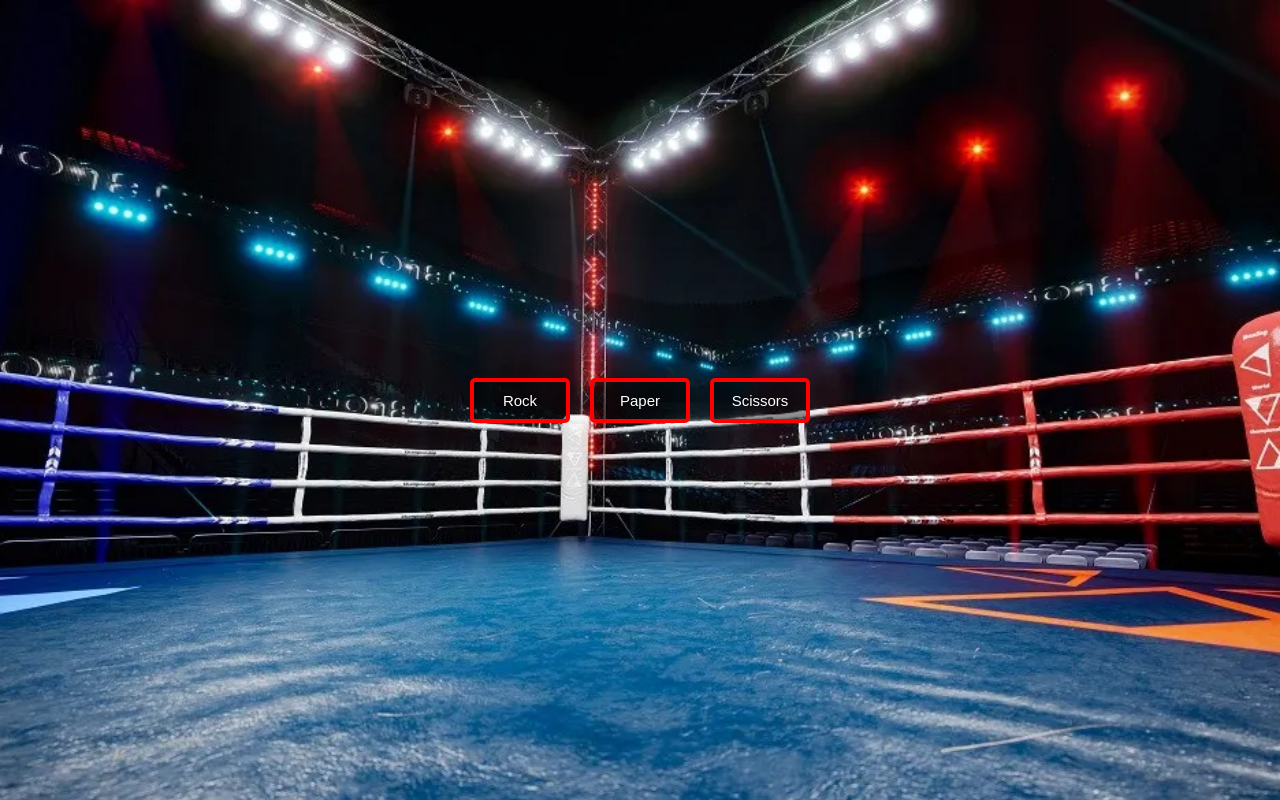
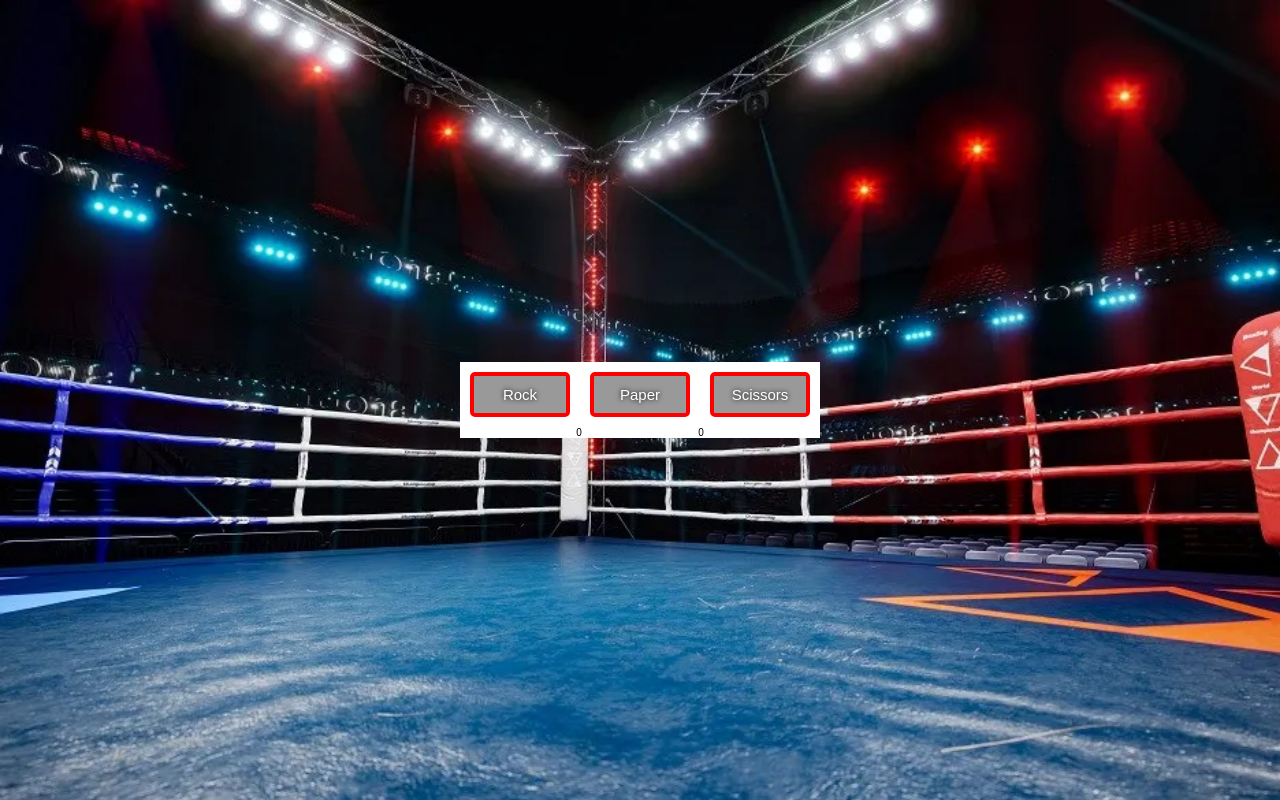
Before and after one commit to dhulkifl-a/Rock-Paper-Scissors, a plain HTML site: page index.html in a window 1280 px wide. Drawn offline with Linux system fonts and the light colour scheme.

Commit message:
Add card and player/comp score

```diff
--- a/index.html
+++ b/index.html
@@ -9,14 +9,17 @@
     <title>RockPaperScissors</title>
 </head>
     <body>
+        <div class="card">
             <div class="container">
                 <button id="Rock">Rock</button>
                 <button id="Paper">Paper</button>
                 <button id="Scissors">Scissors</button>
             </div>
             <div class="scoreboard">
-            <div class="compScore"></div>
-            <div class="playerScore"></div>
+                <div class="compScore">0</div>
+                <div class="playerScore">0</div>
+                </div>
+            </div>
         </div>
     </body>
 </html>
--- a/style.css
+++ b/style.css
@@ -8,12 +8,23 @@ body, html {
     margin: 0;
     padding: 0;
     font-family: sans-serif;
+    min-height: 100vh;
+    display: flex;
+    justify-content: center;
+    align-items: center;
+}
+
+.card {
+    display: flex;
+    flex-direction: column;
+    border: 20px;
+    border-color: white;
+    background-color: white;
 }
 
 .container {
     display: flex;
     flex: 1;
-    min-height: 100vh;
     justify-content: center;
     align-items: center;
 }
@@ -30,3 +41,9 @@ button {
     background: rgba(0, 0, 0, 0.4);
     text-shadow: 0 0 .5rem black;
 }
+
+.scoreboard {
+    display: flex;
+    justify-content: space-evenly;
+    align-items: center;
+}
```
Lines whose indentation alone changed are shown as unchanged.
